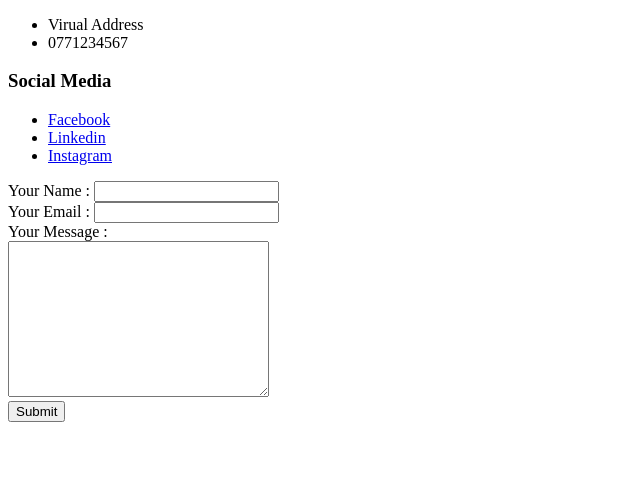
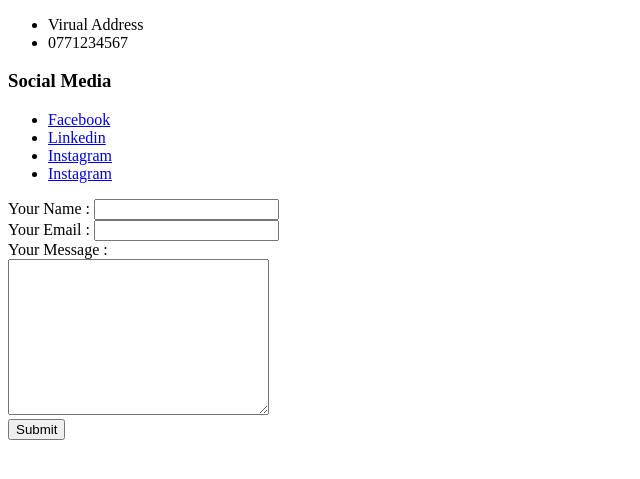
Before and after one commit to ravishkaw/cv, a plain HTML site: page contactme.html in a window 1280 px wide. Shown: the part 105-584 px from the top of the page, without its empty margins (0-640 px from the left). Drawn offline with Linux system fonts and the light colour scheme.

Commit message:
Update contactme.html

```diff
--- a/contactme.html
+++ b/contactme.html
@@ -25,6 +25,9 @@
     <li>
       <a href="https://www.instagram.com/ravishka_wijerathne/?hl=en">Instagram</a>
     </li>
+    <li>
+      <a href="https://www.instagram.com/ravishka_wijerathne/?hl=en">Instagram</a>
+    </li>
   </ul>
 
   <form action="mailto:emilymeaghan12@gmailcom" method="post">
```
